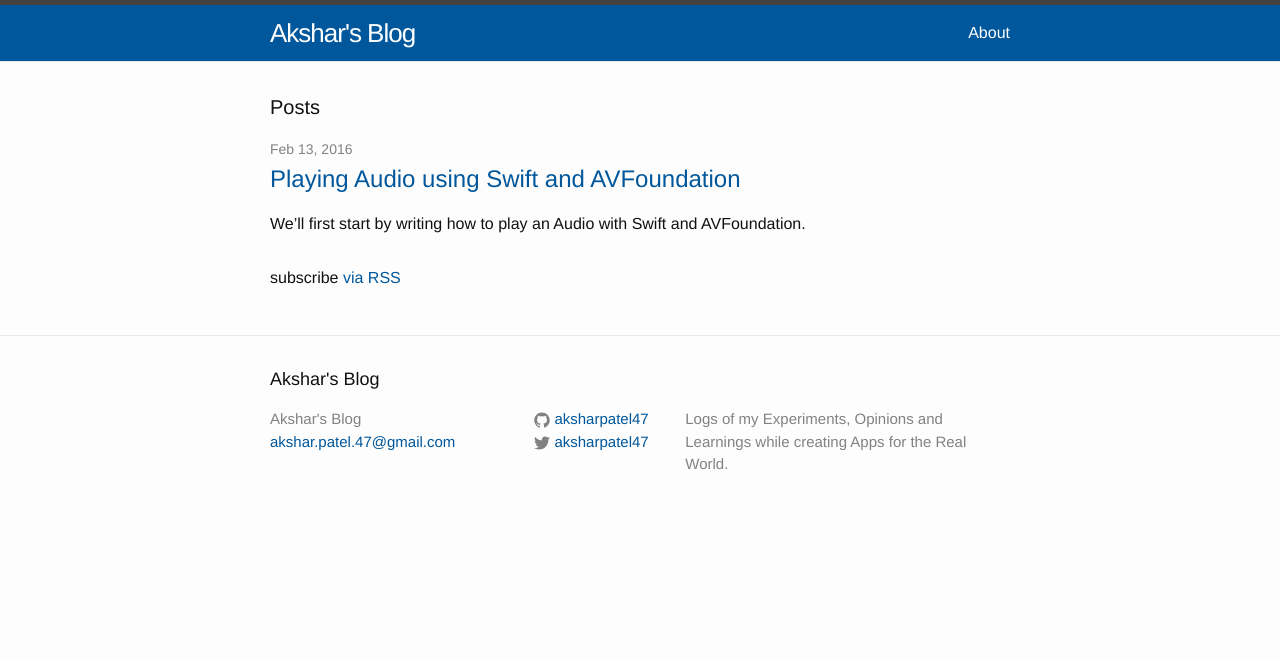
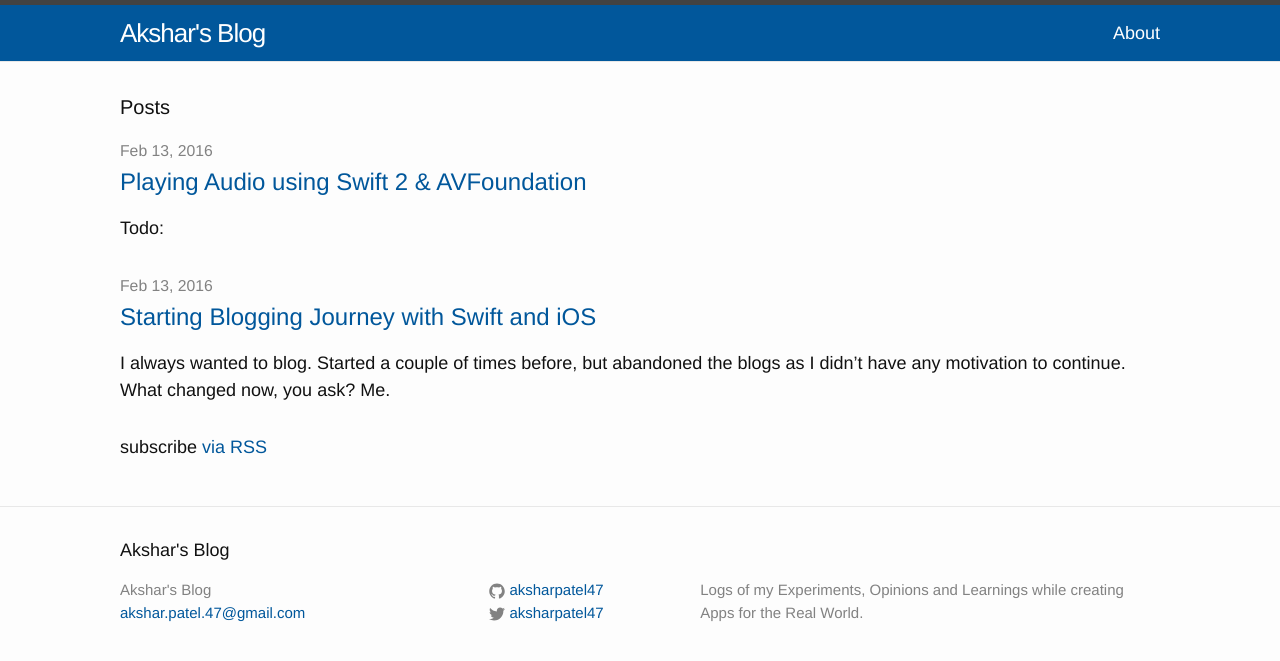
Before and after one commit to aksharpatel47/aksharpatel47.github.io, a Jekyll site: the page built from index.html, in a window 1280 px wide. Shown: the top 661 px of the page. Built offline with Jekyll 4.4.1, drawn with Linux system fonts in a browser that asks for light colours.

Commit message:
Added introductory post

```diff
--- /dev/null
+++ b/_posts/2016-02-13-beginning-bloggin-journey.md
@@ -0,0 +1,22 @@
+---
+layout: post
+title: Starting Blogging Journey with Swift and iOS
+---
+
+I always wanted to blog. Started a couple of times before, but abandoned the blogs as I didn't have any motivation
+to continue. What changed now, you ask? Me.
+
+Well, over the last couple of years, I have learnt that it is very important to invest in yourself to advance
+in the crazy fast paced changing field of software development. I did a couple of certificate courses on Coursera,
+went over a lot of web based courses on Udacity, bought a paid subscription to both Pluralsight and Egghead (Well
+worth the money). Recently my job required me to learn swift and iOS development. After finishing introductory
+tutorials on Pluralsight, I looked at the courses available on udacity. The intro to iOS development course
+encouraged learning by googling problems and blogging. And to tell the truth I fell in love writing swift as a
+language and the ecosystem of iOS development. John Somnez from simpleprogrammer also encouraged blogging. A lot
+of developers I follow in twitter also recommend blogging as a way to grow.
+
+So this is my fresh start at blogging. I'll be going through Udacity and Pluralsight's entire range of iOS
+courses and blogging about the problems faced and solutions. Please feel free to point out my mistakes. I'm
+learning. I hope my blog helps you out in any way possible.
+
+Thanks for Reading this and wish me luck.
--- a/_posts/2016-02-13-playing-audio-swift-avfoundation.markdown
+++ b/_posts/2016-02-13-playing-audio-swift2-avfoundation.md
@@ -1,12 +1,18 @@
 ---
 layout: post
-title:  "Playing Audio using Swift and AVFoundation"
+title:  "Playing Audio using Swift 2 & AVFoundation"
 date:   2016-02-13 10:49:38 +0530
 categories: Tutorial
 author: Akshar Patel
 ---
 
-We'll first start by writing how to play an Audio with Swift and AVFoundation.
+
+
+Todo:
+
+- Playing Audio
+- Recording & Storing Audio
+- Mixing the Audio for Special Effects
 
 Next we'll add Recording Abilities.
 
--- a/_sass/_base.scss
+++ b/_sass/_base.scss
@@ -129,7 +129,7 @@ blockquote {
  */
 pre,
 code {
-    font-size: 16px;
+    font-size: 18px;
     border: 1px solid $grey-color-light;
     border-radius: 3px;
     background-color: #E1F5FE;
--- a/css/main.scss
+++ b/css/main.scss
@@ -7,7 +7,7 @@
 
 // Our variables
 $base-font-family: "Helvetica Neue", Helvetica, Arial, sans-serif;
-$base-font-size:   16px;
+$base-font-size:   18px;
 $base-font-weight: 400;
 $small-font-size:  $base-font-size * 0.875;
 $base-line-height: 1.5;
@@ -23,7 +23,7 @@ $grey-color-light: lighten($grey-color, 40%);
 $grey-color-dark:  darken($grey-color, 25%);
 
 // Width of the content area
-$content-width:    800px;
+$content-width:    1100px;
 
 $on-palm:          600px;
 $on-laptop:        800px;
```
Also changed, not shown: _drafts/recording-audio-swift.md (added, +9 -0 lines), _drafts/vector-images.md (added, +6 -0 lines).
